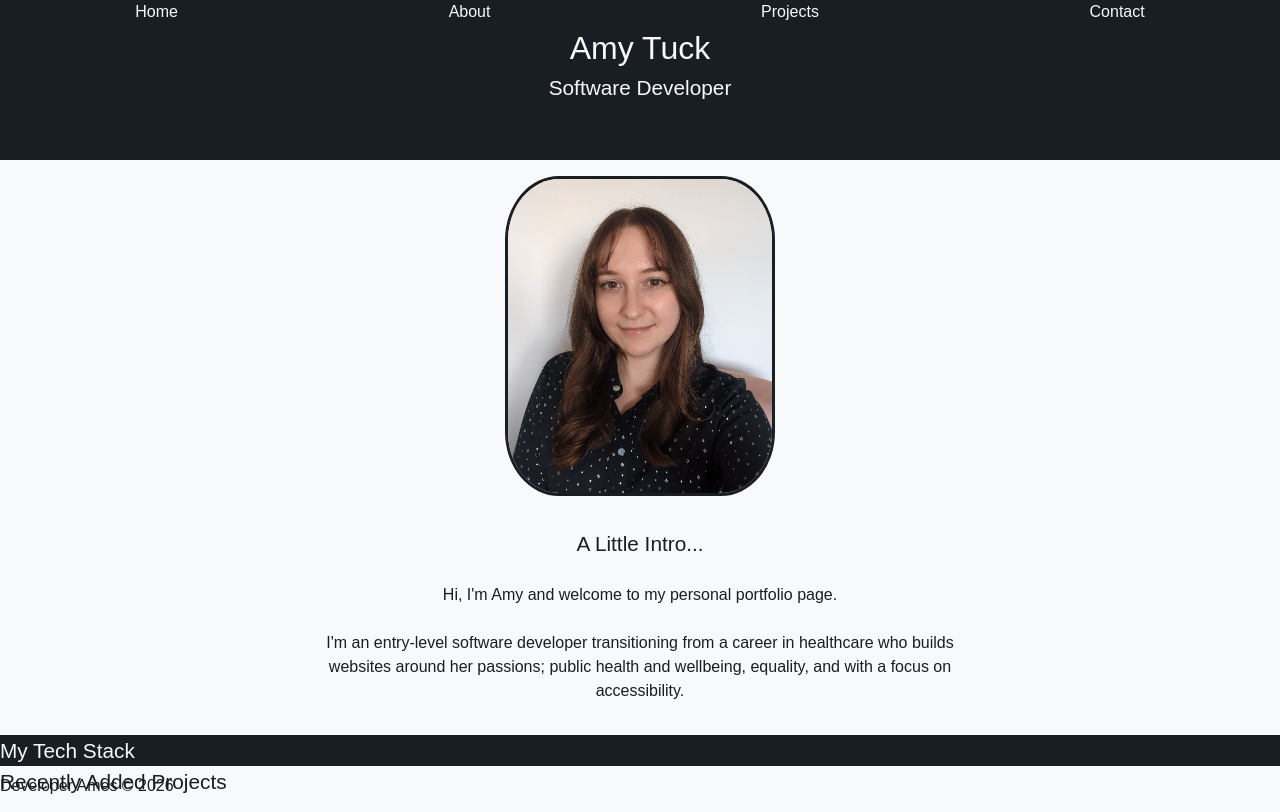
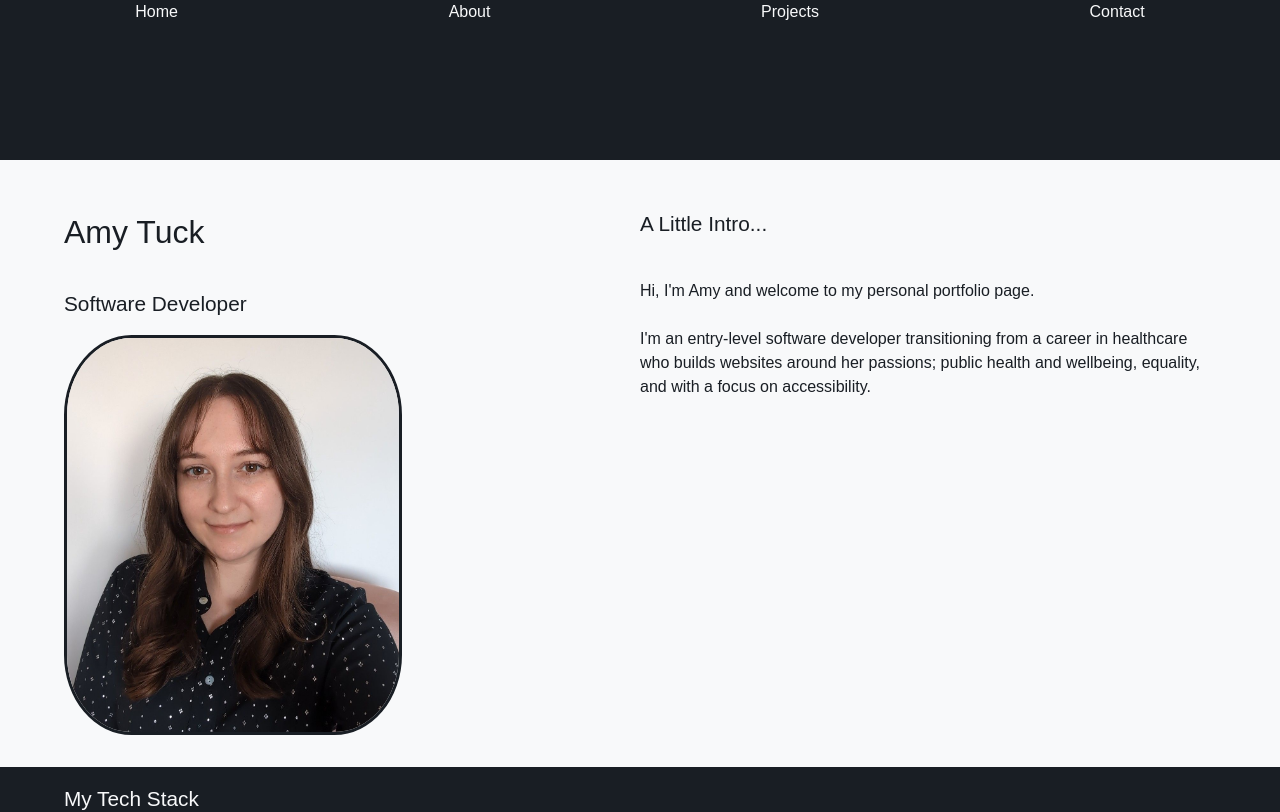
Before and after one commit to DeveloperAmes/portfolio, a Next.js app: page / in a window 1280 px wide. Shown: the top 812 px of the page. Built offline with nearby package versions, Linux system fonts and the light colour scheme.

Commit message:
style: change flexbox on homepage to grid

```diff
--- a/src/app/about/page.js
+++ b/src/app/about/page.js
@@ -3,6 +3,33 @@ export default function AboutPage() {
     <main>
       <section>
         <h1>Background</h1>
+        <p>
+          I initially studied Biological Sciences at university, and was
+          particularly interested in the economic burden of certain
+          non-communicable diseases. During my undergraduate degree, I fell in
+          love with coding during my computational research project, which used
+          the university&apos;s own high performance computingcluster and R to
+          analyse bacterial genomes from gut microbiota.
+          <br />
+          <br />
+          I found it fascinating just how much lifestyle factors could
+          influenced the development of these diseases, and so I went on to
+          study Human Nutrition as Master&apos;s level.
+          <br />
+          <br />
+          After graduating, I worked for both Bupa and the NHS in roles that
+          helped empower our patients to make lifestyle changes to support their
+          health. However, I noticed that there were huge gaps that affected how
+          care was delivered to patients, and started to explore the use of
+          technology to address these. I came up with several app ideas that I
+          felt could help to remove limitations, but didn&apos;t have the
+          knowledge and skills to be able to implement them.
+          <br />
+          <br />
+          After roughly 3 years working in healthcare, I made the leap to switch
+          to a career in software developement, and studied a Level 4 equivalent
+          Software Development course with Tech Educators.
+        </p>
       </section>
       <section>
         <h2>Key Achievements</h2>
--- a/src/app/components/Header.jsx
+++ b/src/app/components/Header.jsx
@@ -5,8 +5,6 @@ export default function Header() {
   return (
     <header className={headerStyles.header}>
       <HeaderNav />
-      <h1>Amy Tuck</h1>
-      <h2>Software Developer</h2>
     </header>
   );
 }
--- a/src/app/globals.css
+++ b/src/app/globals.css
@@ -33,11 +33,16 @@ body {
 main {
   display: flex;
   flex-direction: column;
-  margin: 1rem 0;
+  justify-content: space-evenly;
+}
+
+section {
+  padding: 2rem 4rem;
 }
 
 h1 {
   font-size: 2rem;
+  padding: 1rem 0;
 }
 
 h2,
@@ -46,4 +51,5 @@ h4,
 h5,
 h6 {
   font-size: 1.3rem;
+  padding: 1rem 0;
 }
--- a/src/app/homepage.module.css
+++ b/src/app/homepage.module.css
@@ -1,29 +1,28 @@
 .about_section {
   background-color: var(--colour-white);
   color: var(--colour-darkest-blue);
-  display: flex;
-  flex-direction: column;
-  margin: auto;
+  display: grid;
+  grid-template-columns: repeat(auto-fit, minmax(300px, 1fr));
 }
 
 .about_text {
-  margin: 2rem 0;
-  width: 50vw;
-  text-align: center;
+  max-width: 50vw;
 }
 
 .profile_img {
-  margin: auto;
   border-radius: 20%;
   border: var(--colour-darkest-blue) 3px solid;
   min-height: 30vh;
-  max-height: 40vh;
+  max-height: 50vh;
   width: auto;
 }
 
 .stack_section {
   background-color: var(--colour-darkest-blue);
   color: var(--colour-white);
+  width: 100%;
+  margin: 0;
+  padding: 0 4rem;
 }
 
 .stack_grid {
--- a/src/app/page.js
+++ b/src/app/page.js
@@ -6,6 +6,8 @@ export default function Home() {
     <main>
       <section className={homepageStyles.about_section}>
         <div>
+          <h1>Amy Tuck</h1>
+          <h2>Software Developer</h2>
           <Image
             src="/assets/profilepic2.jpg"
             alt=""
--- a/src/app/styles/header.module.css
+++ b/src/app/styles/header.module.css
@@ -2,10 +2,6 @@
   height: 20vh;
   background-color: var(--colour-darkest-blue);
   color: var(--colour-white);
-  h1,
-  h2 {
-    text-align: center;
-  }
 }
 
 .navbar {
```
